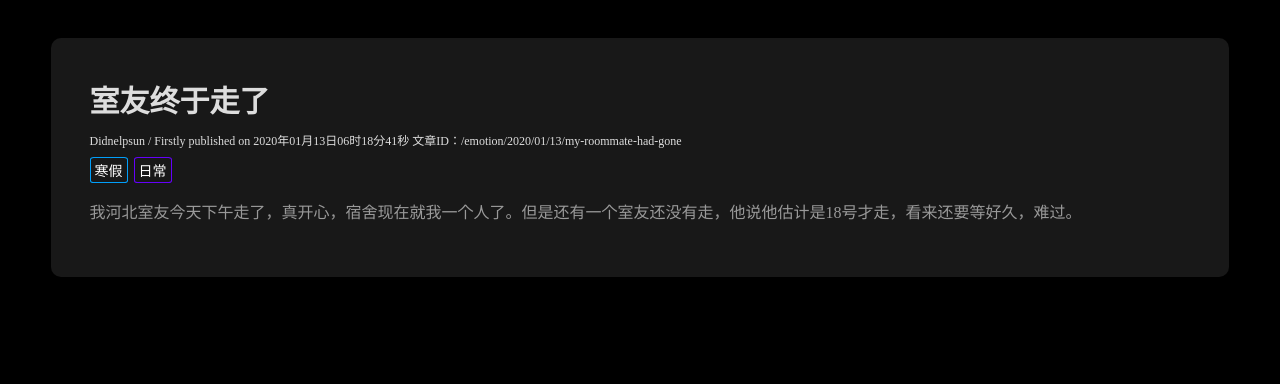
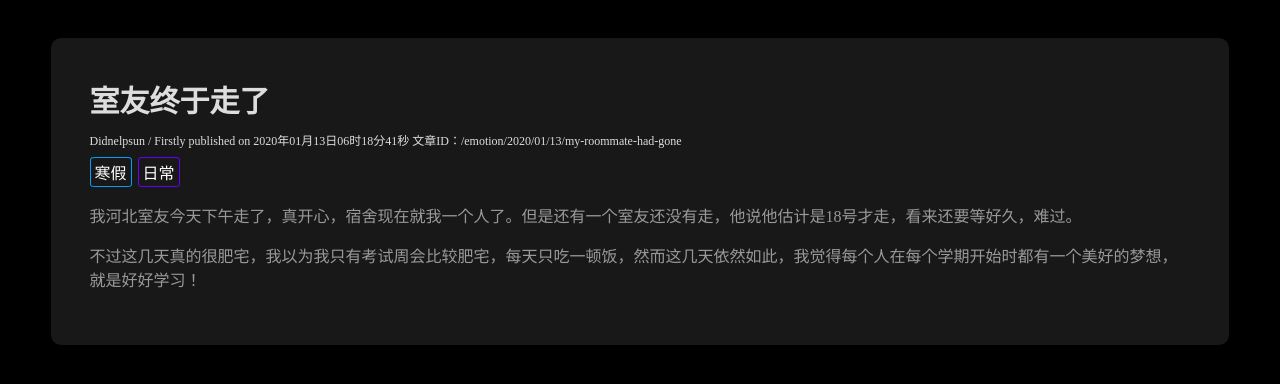
Before and after one commit to Didnelpsun/didnelpsun.github.io, a Jekyll site: the page built from _posts/emotion/2020-01-13-my-roommate-had-gone.markdown, in a window 1280 px wide. Shown: the top 384 px of the page. Built offline with Jekyll 4.4.1, drawn with Linux system fonts in a browser that asks for light colours.

Commit message:
style modify

```diff
--- a/_layouts/post.html
+++ b/_layouts/post.html
@@ -27,7 +27,7 @@ layout: blank
         margin: 8px 6px 0 0;
         padding: 2px 4px 2px;
         background-color: rgba(0, 0, 0, 0);
-        font-size: 14px;
+        font-size: 16px;
         color: white;
         border-color: #ffc171;
         border-style: solid;
--- a/_posts/emotion/2020-01-13-my-roommate-had-gone.markdown
+++ b/_posts/emotion/2020-01-13-my-roommate-had-gone.markdown
@@ -8,3 +8,5 @@ tags: 寒假 日常
 
 
 我河北室友今天下午走了，真开心，宿舍现在就我一个人了。但是还有一个室友还没有走，他说他估计是18号才走，看来还要等好久，难过。
+
+不过这几天真的很肥宅，我以为我只有考试周会比较肥宅，每天只吃一顿饭，然而这几天依然如此，我觉得每个人在每个学期开始时都有一个美好的梦想，就是好好学习！
--- a/_sass/_footer.scss
+++ b/_sass/_footer.scss
@@ -32,7 +32,7 @@
     display: flex;
     flex-direction: column;
     align-items: flex-start;
-    width: 20vw;
+    width: 25vw;
     span {
       display: flex;
       flex-direction: row;
```
